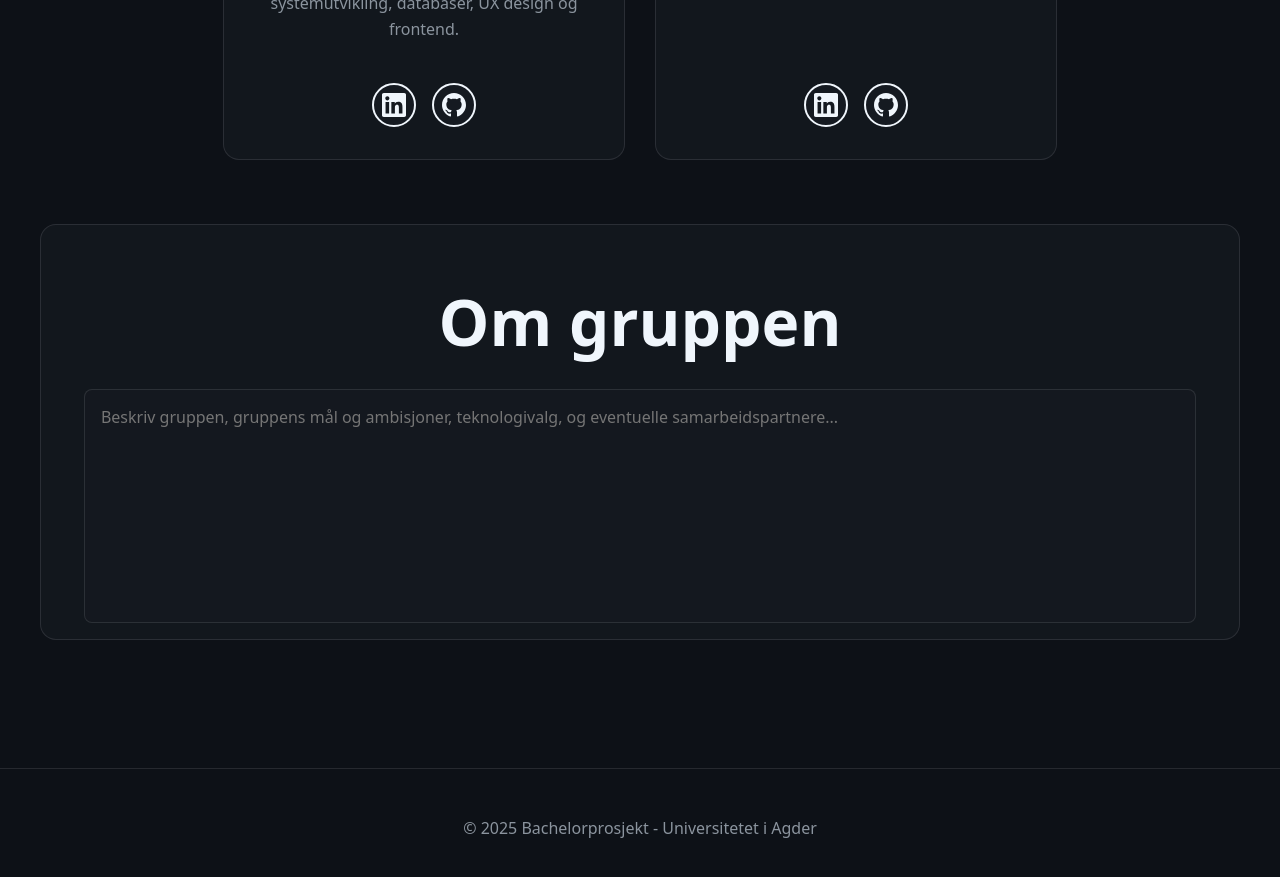
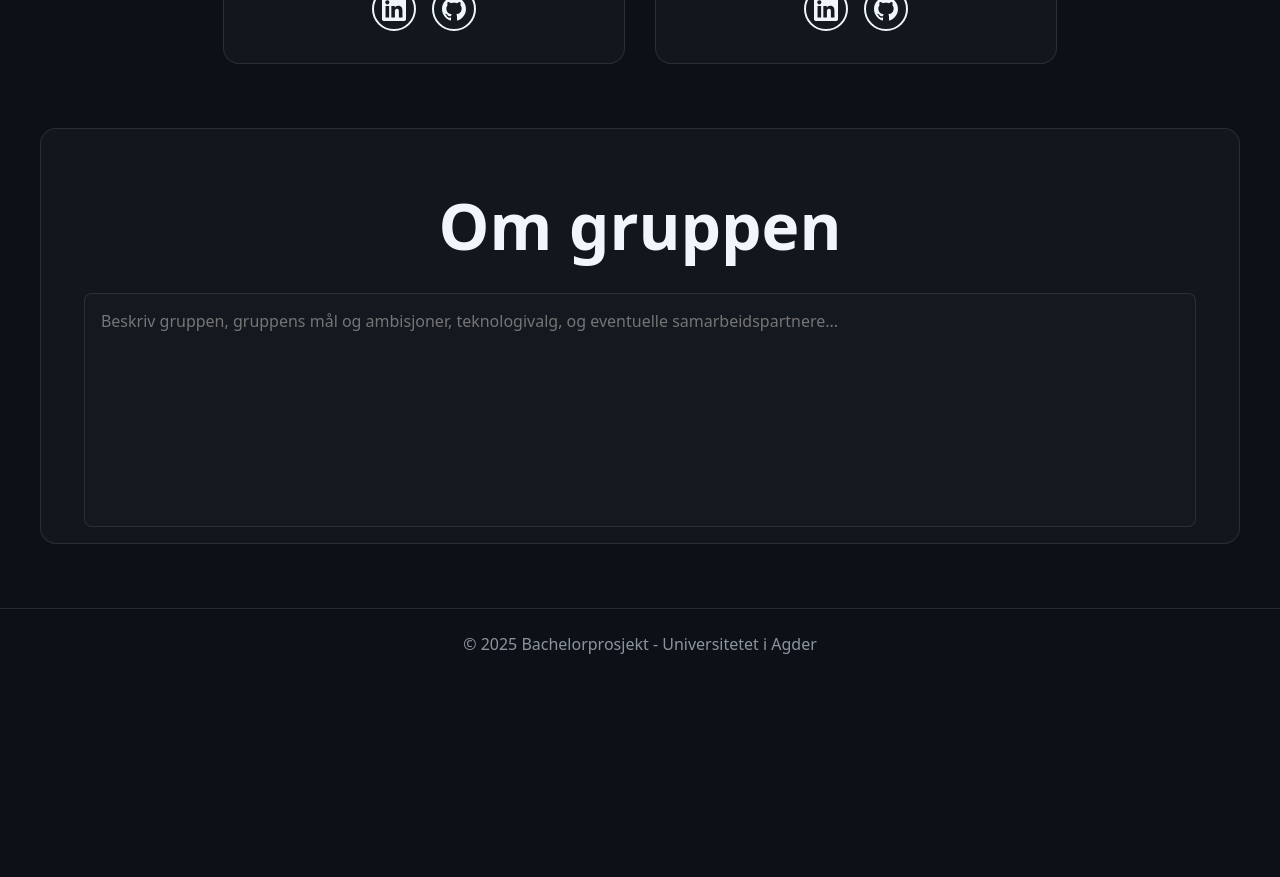
Before and after one commit to FrankUia/reboot, a Next.js app: page / in a window 1280 px wide. Shown: the part 1420-2297 px from the top of the page. After the commit the page ends 2099 px from the top, so only its background shows below. Built offline with nearby package versions, Linux system fonts and the light colour scheme.

Commit message:
Update styles.css

```diff
--- a/src/app/styles.css
+++ b/src/app/styles.css
@@ -58,14 +58,14 @@ body {
 }
 
 .main {
-  padding: 8rem 2rem 4rem;
+  padding: 4rem 2rem 4rem;
   max-width: 1200px;
   margin: 0 auto;
 }
 
 .header {
   text-align: center;
-  margin-bottom: 6rem;
+  margin-bottom: 4rem;
 }
 
 .title {
@@ -215,7 +215,7 @@ body {
 .footer {
   text-align: center;
   color: var(--text-secondary);
-  padding: 2rem;
+  padding: 0.5rem;
   border-top: 1px solid var(--border-color);
 }
 
@@ -232,7 +232,6 @@ body {
   background: var(--card-bg);
   border-radius: 1rem;
   border: 1px solid var(--border-color);
-  margin-bottom: 4rem;
   display: flex;
   flex-direction: column;
   align-items: center;
```
